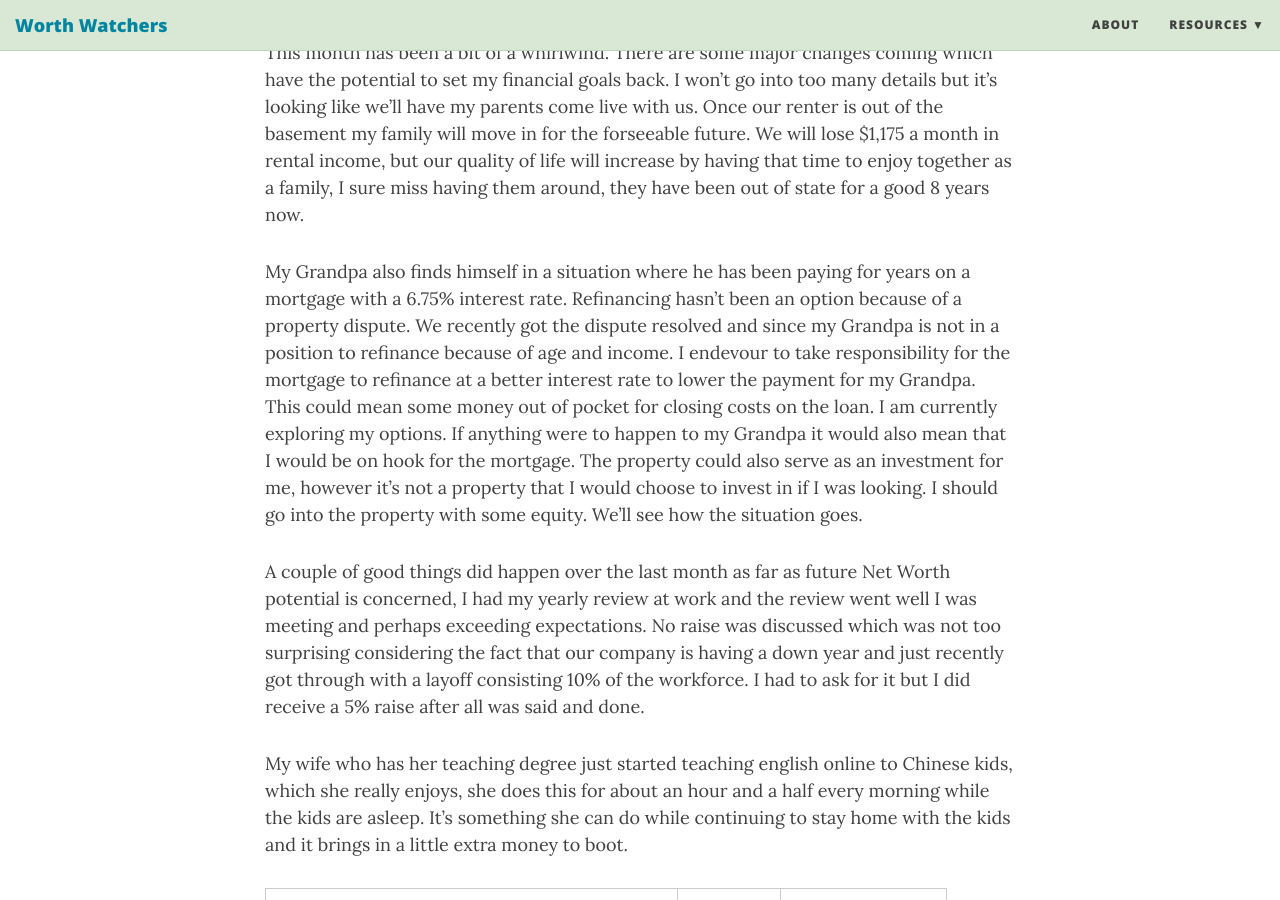
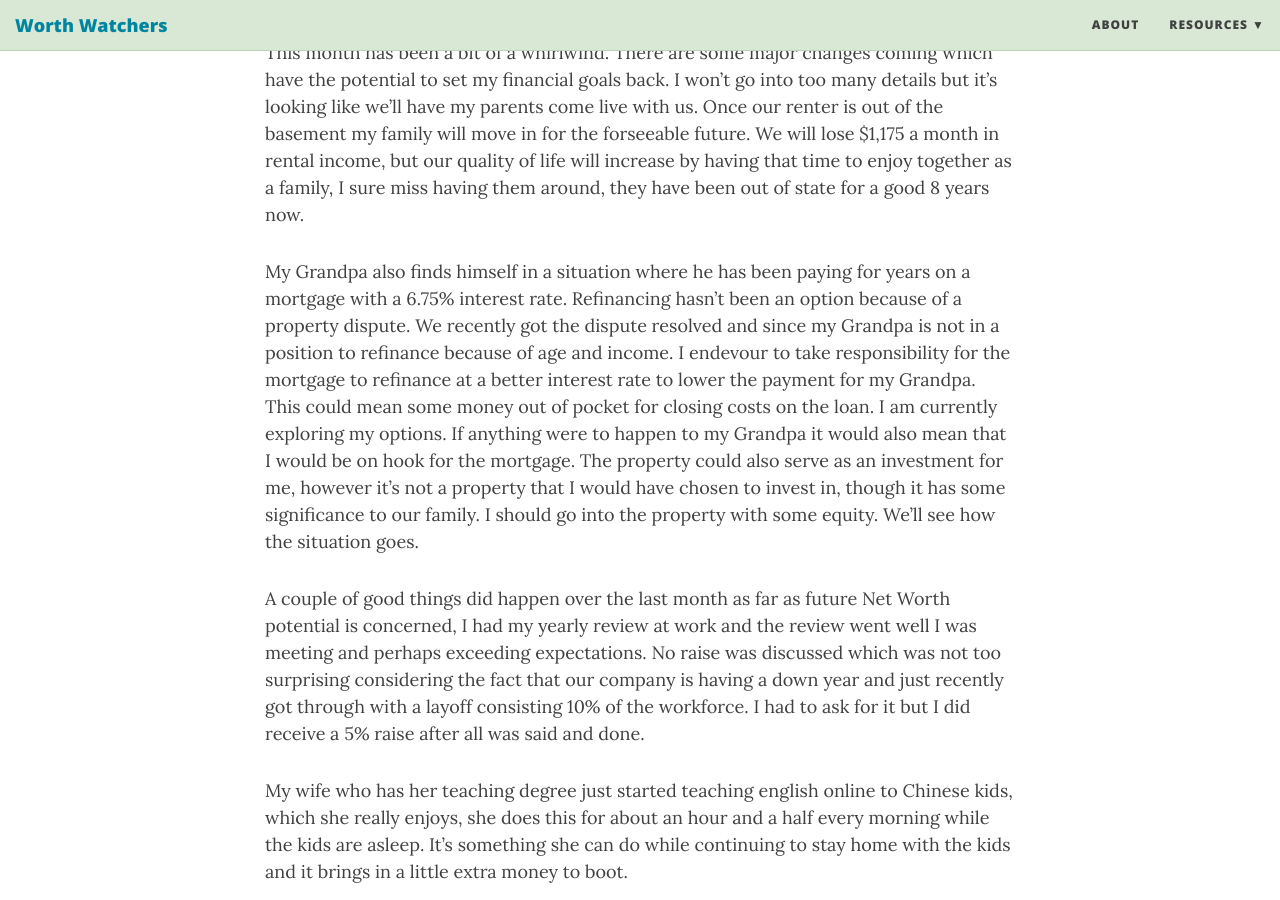
Before and after one commit to trevordowdle/trevordowdle.github.io, a Jekyll site: the page built from _posts/2017-05-15-net-worth-update.md, in a window 1280 px wide and 900 px high, scrolled down 310 px. Built offline with Jekyll 4.4.1, drawn with Linux system fonts in a browser that asks for light colours; nearby versions of some CDN libraries; comment, search, counter and statistics services are not loaded.

Commit message:
wording change

```diff
--- a/_posts/2017-05-15-net-worth-update.md
+++ b/_posts/2017-05-15-net-worth-update.md
@@ -9,7 +9,7 @@ title: May 2017 Net Worth Update
 
 This month has been a bit of a whirlwind.  There are some major changes coming which have the potential to set my financial goals back.  I won't go into too many details but it's looking like we'll have my parents come live with us.  Once our renter is out of the basement my family will move in for the forseeable future.  We will lose $1,175 a month in rental income, but our quality of life will increase by having that time to enjoy together as a family, I sure miss having them around, they have been out of state for a good 8 years now.
 
-My Grandpa also finds himself in a situation where he has been paying for years on a mortgage with a 6.75% interest rate.  Refinancing hasn't been an option because of a property dispute.  We recently got the dispute resolved and since my Grandpa is not in a position to refinance because of age and income.  I endevour to take responsibility for the mortgage to refinance at a better interest rate to lower the payment for my Grandpa.  This could mean some money out of pocket for closing costs on the loan.  I am currently exploring my options.  If anything were to happen to my Grandpa it would also mean that I would be on hook for the mortgage.  The property could also serve as an investment for me, however it's not a property that I would choose to invest in if I was looking.  I should go into the property with some equity.  We'll see how the situation goes.
+My Grandpa also finds himself in a situation where he has been paying for years on a mortgage with a 6.75% interest rate.  Refinancing hasn't been an option because of a property dispute.  We recently got the dispute resolved and since my Grandpa is not in a position to refinance because of age and income.  I endevour to take responsibility for the mortgage to refinance at a better interest rate to lower the payment for my Grandpa.  This could mean some money out of pocket for closing costs on the loan.  I am currently exploring my options.  If anything were to happen to my Grandpa it would also mean that I would be on hook for the mortgage.  The property could also serve as an investment for me, however it's not a property that I would have chosen to invest in, though it has some significance to our family.  I should go into the property with some equity.  We'll see how the situation goes.
 
 A couple of good things did happen over the last month as far as future Net Worth potential is concerned, I had my yearly review at work and the review went well I was meeting and perhaps exceeding expectations.  No raise was discussed which was not too surprising considering the fact that our company is having a down year and just recently got through with a layoff consisting 10% of the workforce.  I had to ask for it but I did receive a 5% raise after all was said and done.
 
```
